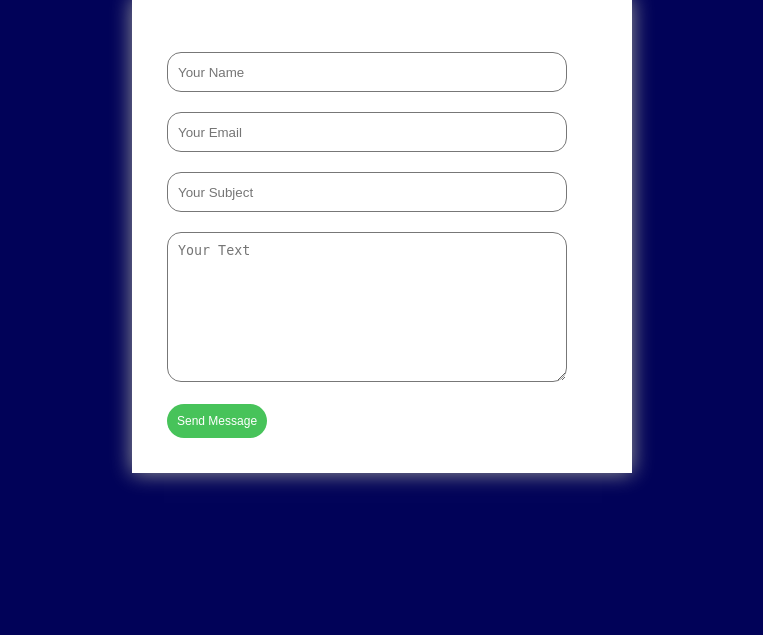
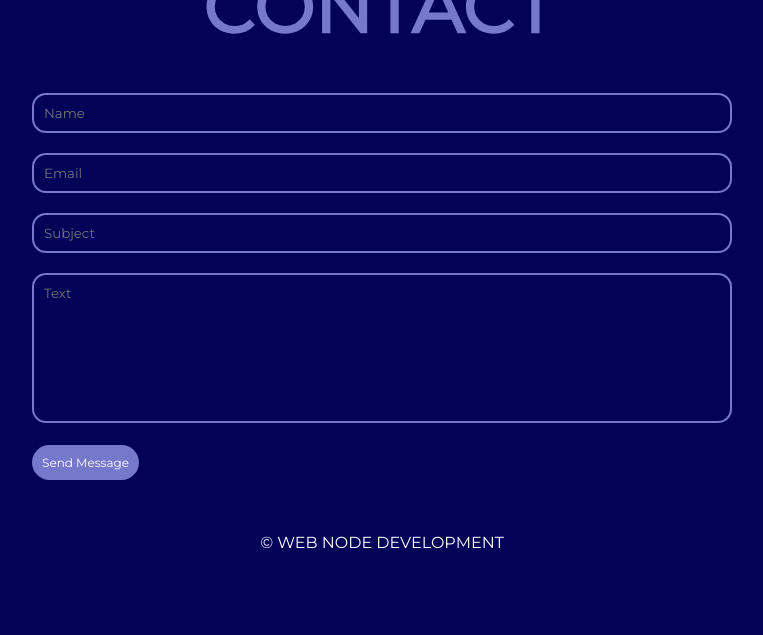
Before and after one commit to Eduardo-22002197/pw_proj_part_1, a PHP site: page /contact.html in a window 1280 px wide. Shown: the part 165-800 px from the top of the page, without its empty margins (258-1021 px from the left). Run offline with PHP 8.4, Linux system fonts and the light colour scheme.

Commit message:
Styled the contact box. Added a FormSubmit action to send the form directly from the browser to the e-mail.

```diff
--- a/contact.html
+++ b/contact.html
@@ -51,10 +51,10 @@
 
             <div class = "contact-box">
                 <form action = "https://formsubmit.co/andremiguel3006@gmail.com" method = "POST" target = "_blank">
-                    <input type = "text" class = "input-field" placeholder = "Your Name">
-                    <input type = "email" class = "input-field" placeholder = "Your Email">
-                    <input type = "text" class = "input-field" placeholder = "Your Subject">
-                    <textarea type = "text" class = "input-field textarea-field" placeholder = "Your Text"></textarea>
+                    <input type = "text" class = "input-field" placeholder = "Name">
+                    <input type = "email" class = "input-field" placeholder = "Email">
+                    <input type = "text" class = "input-field" placeholder = "Subject">
+                    <textarea type = "text" class = "input-field textarea-field" placeholder = "Text"></textarea>
                     <button type = "submit" class = "btn"> Send Message </button>
                 </form>
             </div>
--- a/style.css
+++ b/style.css
@@ -601,26 +601,24 @@
 }
 
 .contact-box {
-    width: 500px;
-    background-color: #fff;
-    box-shadow: 0 0 20px 0 #999;
-    top: 50%;
-    left: 50%;
-    transform: translate(-50%, -50%);
-    position: absolute;
-}
-
-form {
-    margin: 35px;
+    margin-top: 35px;
+    width: 700px;
+    display: flex;
+    flex-direction: column;
+    align-items: center;
+    justify-content: center;
 }
 
 .input-field {
-    width: 400px;
+    width: 700px;
     height: 40px;
     margin-top: 20px;
     padding-left: 10px;
     padding-right: 10px;
-    border: 1px solid #777;
+    border: 2px solid rgb(118, 120, 203);
+    font-family: 'Montserrat', sans-serif;
+    color: #ffffff;
+    background-color: rgb(1, 2, 88);
     border-radius: 14px;
     outline: none;
 }
@@ -628,17 +626,32 @@
 .textarea-field {
     height: 150px;
     padding-top: 10px;
+    resize: none;
 }
 
 .btn {
+    display: block;
     border-radius: 20px;
-    color: #fff;
+    font-family: 'Montserrat', sans-serif;
+    color: #ffffff;
     margin-top: 18px;
     padding: 10px;
-    background-color: #47c35a;
+    background-color: rgb(118, 120, 203);
     font-size: 12px;
     border: none;
     cursor: pointer;
+}
+
+@media screen and (max-width: 790px) {
+    .contact-box {
+        width: 80%;
+        align-items: center;
+        justify-content: center;
+    }
+
+    .input-field {
+        width: 100%;
+    }
 }
 
 @media screen and (max-width: 760px) {
```
